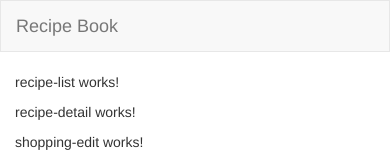
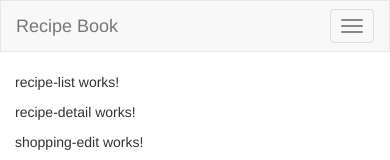
Before and after one commit to julianazuniga6/angular-course-app, an Angular app: page / in a window 390 px wide. Shown: the top 160 px of the page. Built offline with nearby package versions, Linux system fonts and the light colour scheme.

Commit message:
make the navigation bar responsive

```diff
--- a/src/app/header/header.component.html
+++ b/src/app/header/header.component.html
@@ -1,10 +1,13 @@
 <div class="navbar navbar-default">
     <div class="container-fluid">
         <div class="navbar-header">
+            <button type="button" class="navbar-toggle" (click)="collapsed = !collapsed">
+                <span class="icon-bar" *ngFor="let iconBar of [1, 2, 3]"></span>
+              </button>
             <a href="#" class="navbar-brand">Recipe Book</a>
         </div>
 
-        <div class="collapse navbar-collapse">
+        <div class="navbar-collapse" [class.collapse]="collapsed" (window:resize)="collapsed = true">
             <ul class="nav navbar-nav">
                 <li><a href="#">Recipes</a></li>
                 <li><a href="#">Shopping List</a></li>
--- a/src/app/header/header.component.ts
+++ b/src/app/header/header.component.ts
@@ -6,5 +6,5 @@
     styleUrls: ['header.component.css']
 })
 export class HeaderComponent {
-
+    collapsed = true;
 }
```
